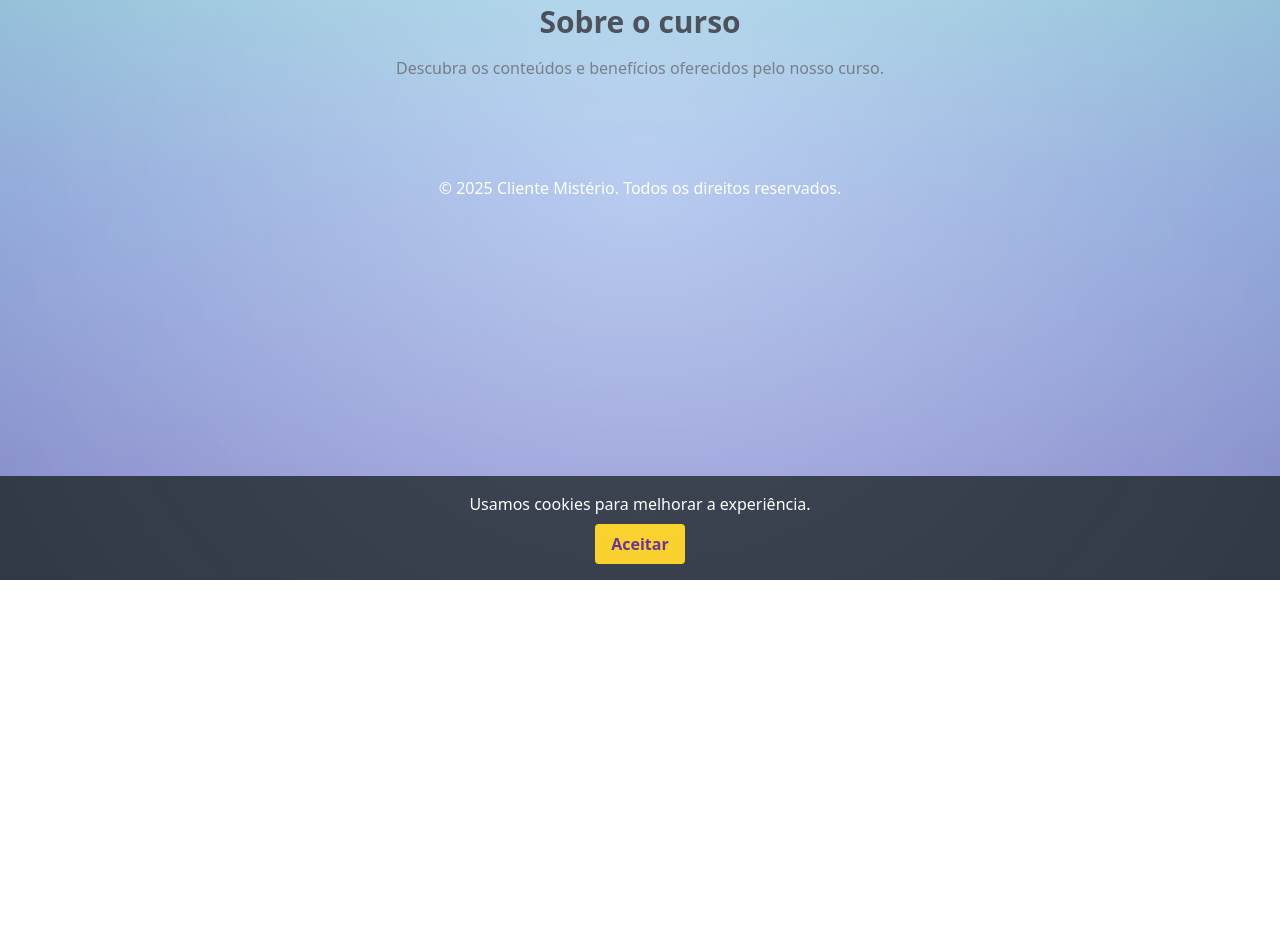
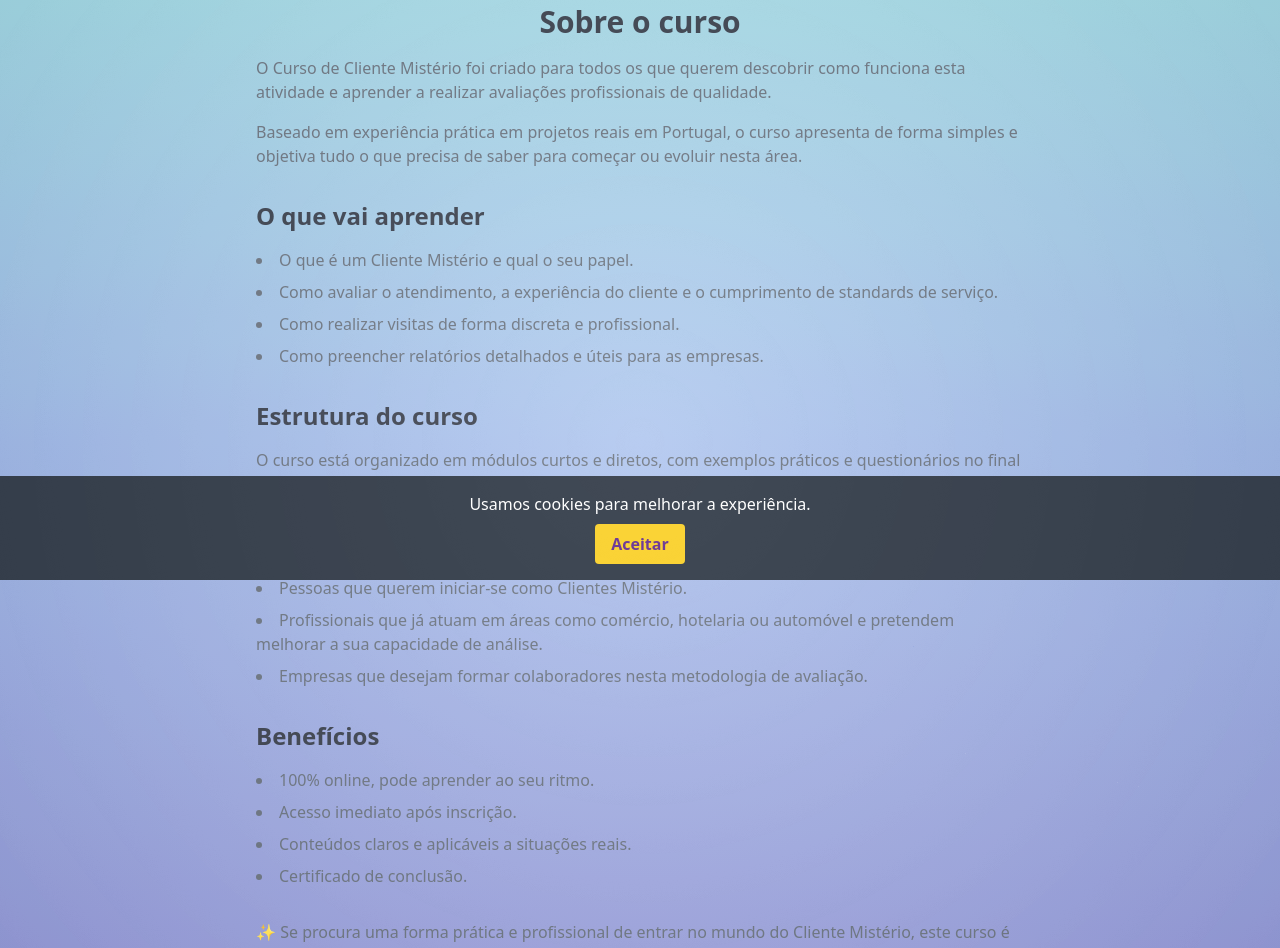
Before and after one commit to msantos51/clientemisterio, a Next.js app in the folder frontend/: page /curso in a window 1280 px wide. Shown: the part 220-1168 px from the top of the page. Before the commit the page ends 800 px from the top, so only its background shows below. Built offline with nearby package versions, Linux system fonts and the light colour scheme.

Commit message:
feat: add detailed course info to Sobre page

```diff
--- a/frontend/app/(public)/curso/page.tsx
+++ b/frontend/app/(public)/curso/page.tsx
@@ -1,12 +1,65 @@
-// Página com informação geral sobre o curso
+// Página com informação detalhada sobre o curso
 export default function CoursePage() {
   return (
-    <section className="py-20 text-center">
-      {/* Título da página */}
-      <h2 className="text-3xl font-bold">Sobre o curso</h2>
-      {/* Descrição do curso */}
+    <section className="py-20 max-w-3xl mx-auto">
+      {/* Título principal da página */}
+      <h2 className="text-3xl font-bold text-center">Sobre o curso</h2>
+
+      {/* Parágrafos introdutórios sobre o curso */}
       <p className="mt-4 text-gray-600">
-        Descubra os conteúdos e benefícios oferecidos pelo nosso curso.
+        O Curso de Cliente Mistério foi criado para todos os que querem descobrir como funciona esta
+        atividade e aprender a realizar avaliações profissionais de qualidade.
+      </p>
+      <p className="mt-4 text-gray-600">
+        Baseado em experiência prática em projetos reais em Portugal, o curso apresenta de forma
+        simples e objetiva tudo o que precisa de saber para começar ou evoluir nesta área.
+      </p>
+
+      {/* Secção: O que vai aprender */}
+      <div className="mt-8">
+        <h3 className="text-2xl font-semibold">O que vai aprender</h3>
+        <ul className="mt-4 list-disc list-inside text-gray-600 space-y-2">
+          <li>O que é um Cliente Mistério e qual o seu papel.</li>
+          <li>Como avaliar o atendimento, a experiência do cliente e o cumprimento de standards de serviço.</li>
+          <li>Como realizar visitas de forma discreta e profissional.</li>
+          <li>Como preencher relatórios detalhados e úteis para as empresas.</li>
+        </ul>
+      </div>
+
+      {/* Secção: Estrutura do curso */}
+      <div className="mt-8">
+        <h3 className="text-2xl font-semibold">Estrutura do curso</h3>
+        <p className="mt-4 text-gray-600">
+          O curso está organizado em módulos curtos e diretos, com exemplos práticos e questionários no
+          final de cada tema, para consolidar os conhecimentos.
+        </p>
+      </div>
+
+      {/* Secção: Para quem é este curso */}
+      <div className="mt-8">
+        <h3 className="text-2xl font-semibold">Para quem é este curso</h3>
+        <ul className="mt-4 list-disc list-inside text-gray-600 space-y-2">
+          <li>Pessoas que querem iniciar-se como Clientes Mistério.</li>
+          <li>Profissionais que já atuam em áreas como comércio, hotelaria ou automóvel e pretendem melhorar a sua capacidade de análise.</li>
+          <li>Empresas que desejam formar colaboradores nesta metodologia de avaliação.</li>
+        </ul>
+      </div>
+
+      {/* Secção: Benefícios do curso */}
+      <div className="mt-8">
+        <h3 className="text-2xl font-semibold">Benefícios</h3>
+        <ul className="mt-4 list-disc list-inside text-gray-600 space-y-2">
+          <li>100% online, pode aprender ao seu ritmo.</li>
+          <li>Acesso imediato após inscrição.</li>
+          <li>Conteúdos claros e aplicáveis a situações reais.</li>
+          <li>Certificado de conclusão.</li>
+        </ul>
+      </div>
+
+      {/* Parágrafo final de incentivo */}
+      <p className="mt-8 text-gray-600">
+        ✨ Se procura uma forma prática e profissional de entrar no mundo do Cliente Mistério, este
+        curso é para si. Inscreva-se hoje e dê o primeiro passo para novas oportunidades!
       </p>
     </section>
   )
```
